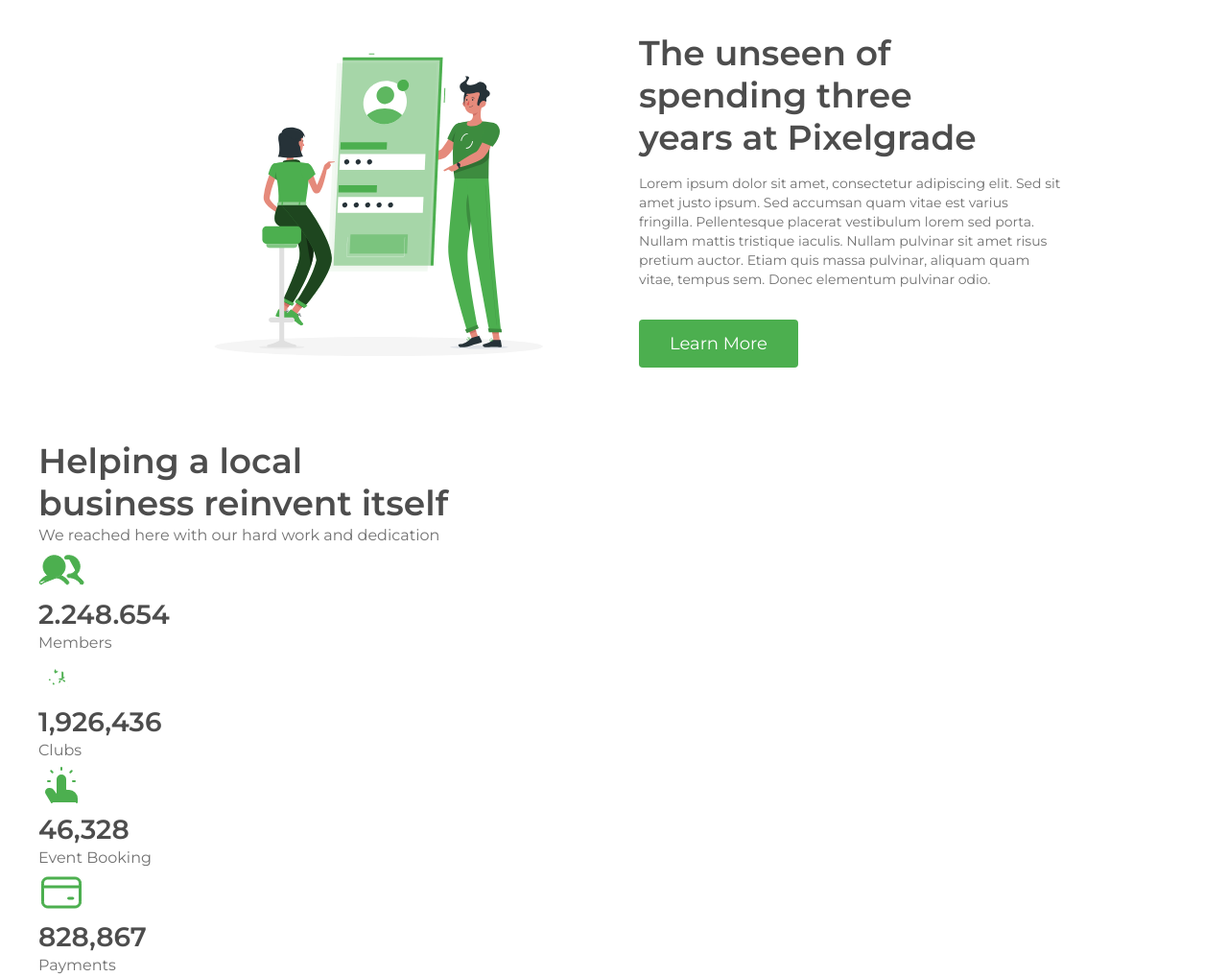
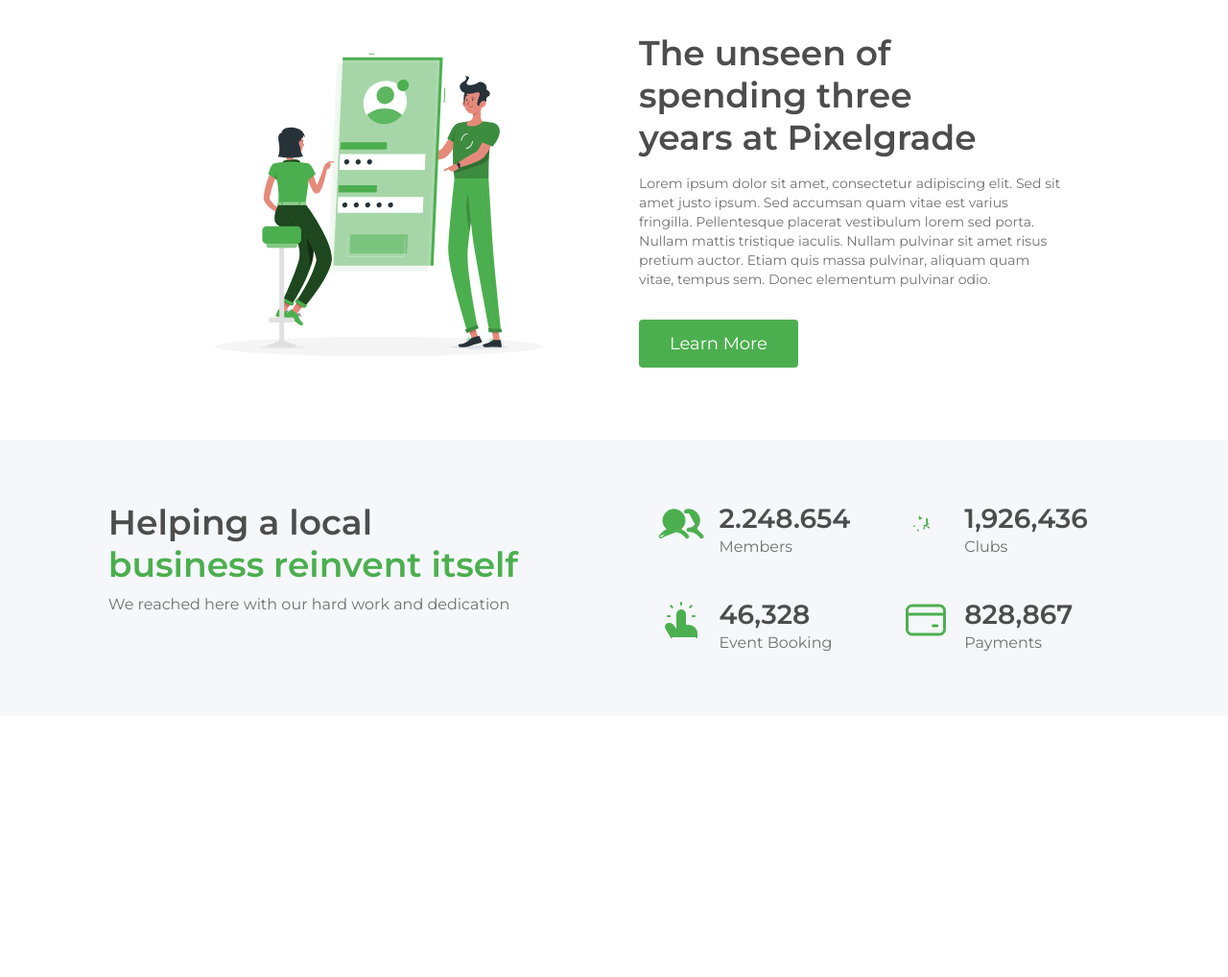
Before and after one commit to plusmnk/nexcent, a plain HTML site: page index.html in a window 1280 px wide. Shown: the part 1322-2340 px from the top of the page at 96% size. After the commit the page ends 2068 px from the top, so only its background shows below. Drawn offline with nearby package versions, Linux system fonts and the light colour scheme.

Commit message:
adding helping section css

```diff
--- a/styles/main.css
+++ b/styles/main.css
@@ -174,3 +174,36 @@ header .hero .info p {
 .secondary .hero .info p {
     margin-bottom: 32px;
 }
+
+.helping {
+    width: 100%;
+    background-color: var(--silver);
+    padding: 64px 0;
+}
+.helping .container {
+    display: flex;
+    align-items: flex-start;
+    justify-content: space-around;
+    flex-direction: row;
+    column-gap: auto;
+}
+.helping .info h2 {
+    margin-bottom: 8px;
+}
+.helping .info h2 span {
+    color: var(--primary);
+}
+.helping .container .counters {
+    display: grid;
+    /* align-items: flex-start; */
+    justify-content: space-between;
+    grid-template-columns: 1fr 1fr;
+    gap: 40px 30px;
+}
+.helping .container .counters .item {
+    padding-right: 25px;
+    display: flex;
+    align-items: flex-start;
+    flex-direction: row;
+    column-gap: 16px;
+}
```
